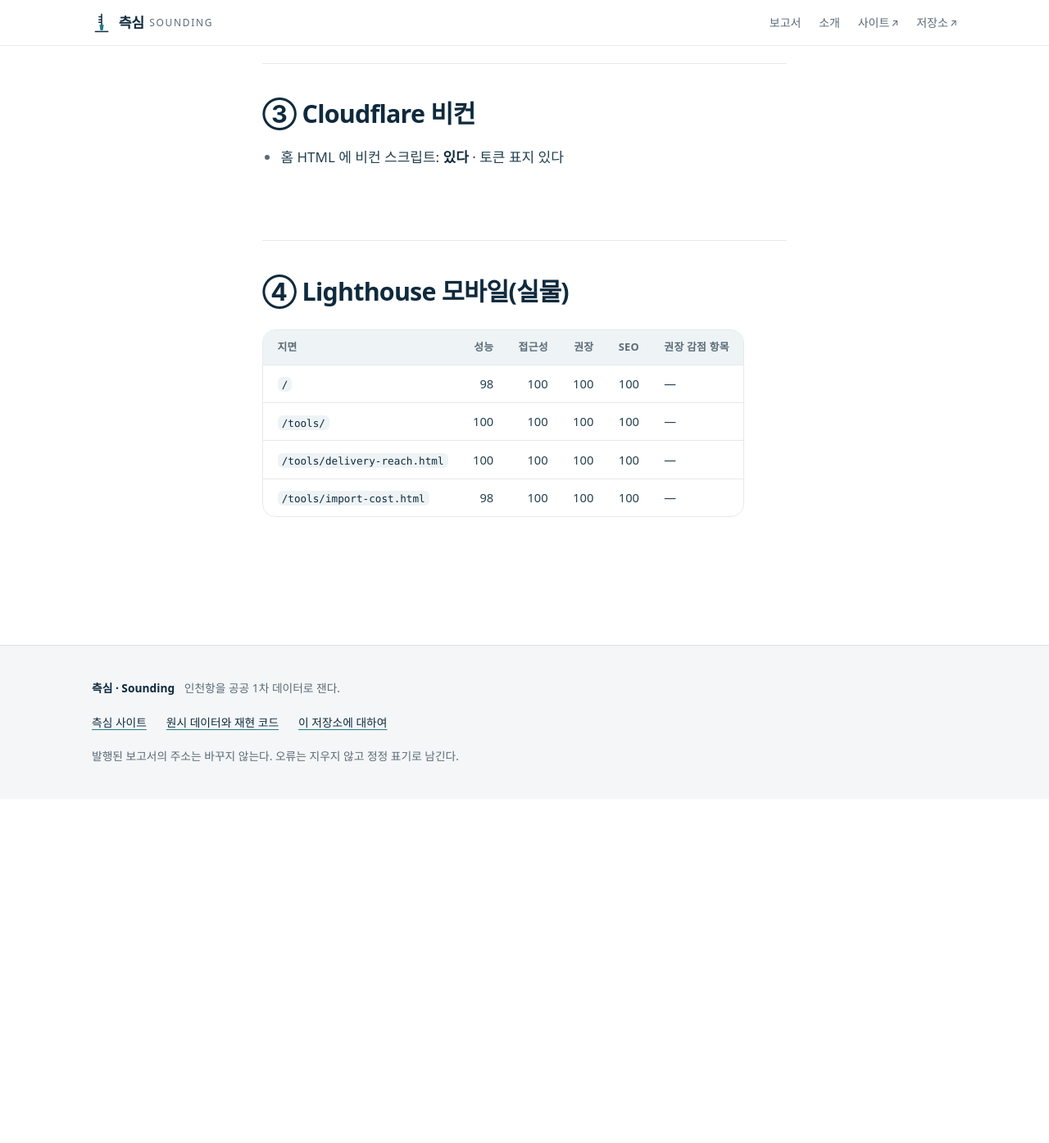
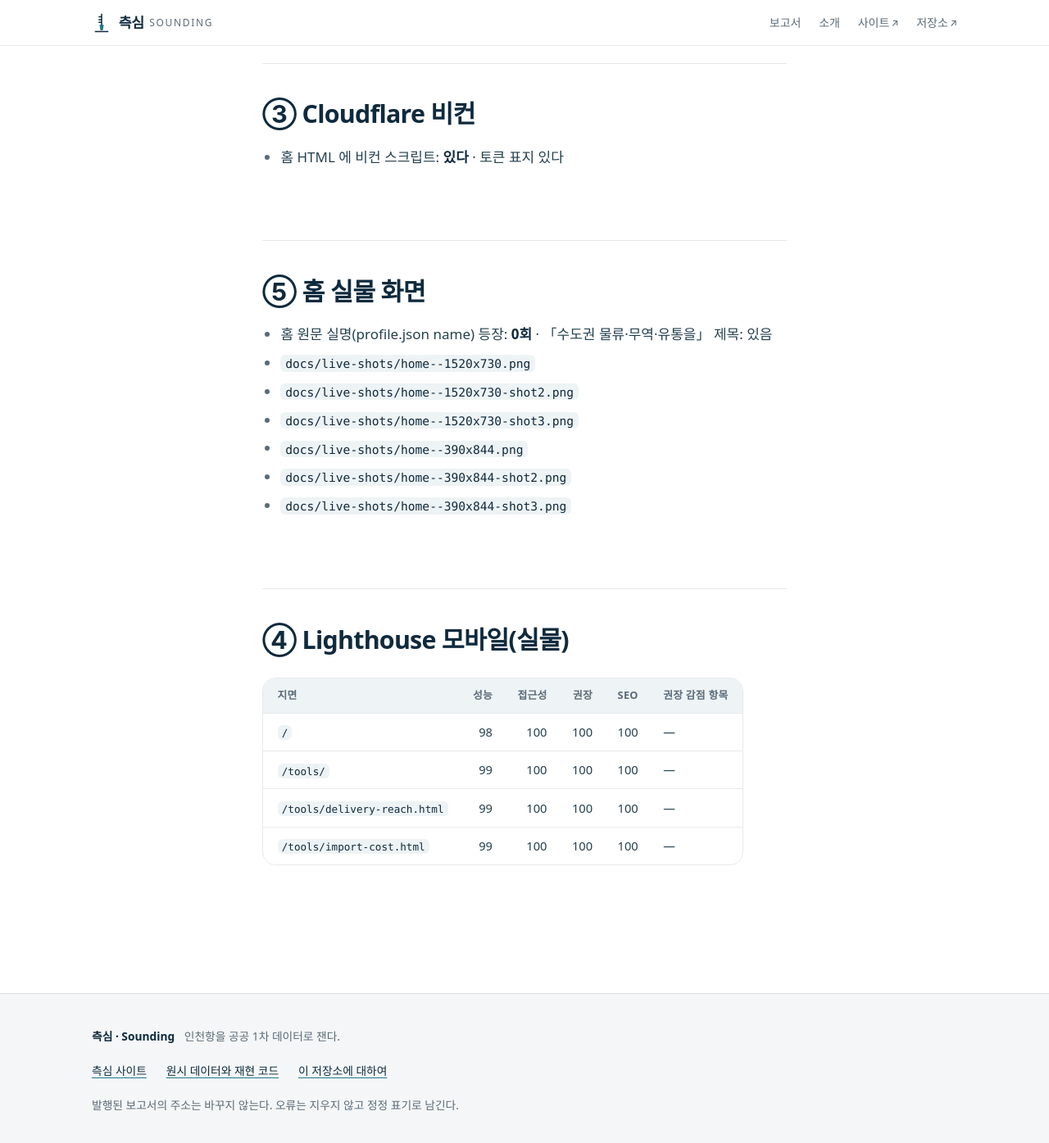
Before and after one commit to jisangj03-dev/incheon-port-analysis, a Jekyll site: the page built from docs/실물점검.md, in a window 1280 px wide and 1400 px high, scrolled down 1633 px. Shown: the top 1395 px of the window at 82% size. Built offline with Jekyll 4.4.1, drawn with Linux system fonts in a browser that asks for light colours; some web fonts are replaced; our own code applies the rules of GitHub Pages for plain Markdown files; before the commit the page ends 2608 px from its top, so only the background shows below that; some of the changed text lies outside the part shown.

Commit message:
실물 점검 결과 — live-check 워크플로

```diff
--- a/docs/실물점검.md
+++ b/docs/실물점검.md
@@ -34,11 +34,21 @@
 
 - 홈 HTML 에 비컨 스크립트: **있다** · 토큰 표지 있다
 
+## ⑤ 홈 실물 화면
+
+- 홈 원문 실명(profile.json name) 등장: **0회** · 「수도권 물류·무역·유통을」 제목: 있음
+- `docs/live-shots/home--1520x730.png`
+- `docs/live-shots/home--1520x730-shot2.png`
+- `docs/live-shots/home--1520x730-shot3.png`
+- `docs/live-shots/home--390x844.png`
+- `docs/live-shots/home--390x844-shot2.png`
+- `docs/live-shots/home--390x844-shot3.png`
+
 ## ④ Lighthouse 모바일(실물)
 
 | 지면 | 성능 | 접근성 | 권장 | SEO | 권장 감점 항목 |
 |---|---|---|---|---|---|
 | `/` | 98 | 100 | 100 | 100 | — |
-| `/tools/` | 100 | 100 | 100 | 100 | — |
-| `/tools/delivery-reach.html` | 100 | 100 | 100 | 100 | — |
-| `/tools/import-cost.html` | 98 | 100 | 100 | 100 | — |
+| `/tools/` | 99 | 100 | 100 | 100 | — |
+| `/tools/delivery-reach.html` | 99 | 100 | 100 | 100 | — |
+| `/tools/import-cost.html` | 99 | 100 | 100 | 100 | — |
```
Also changed, not shown: other parts of docs/실물점검.md (+1 -1 lines), docs/live-shots/home--1520x730-shot2.png (added), docs/live-shots/home--1520x730-shot3.png (added), docs/live-shots/home--1520x730.png (added), docs/live-shots/home--390x844-shot2.png (added), docs/live-shots/home--390x844-shot3.png (added), docs/live-shots/home--390x844.png (added).
